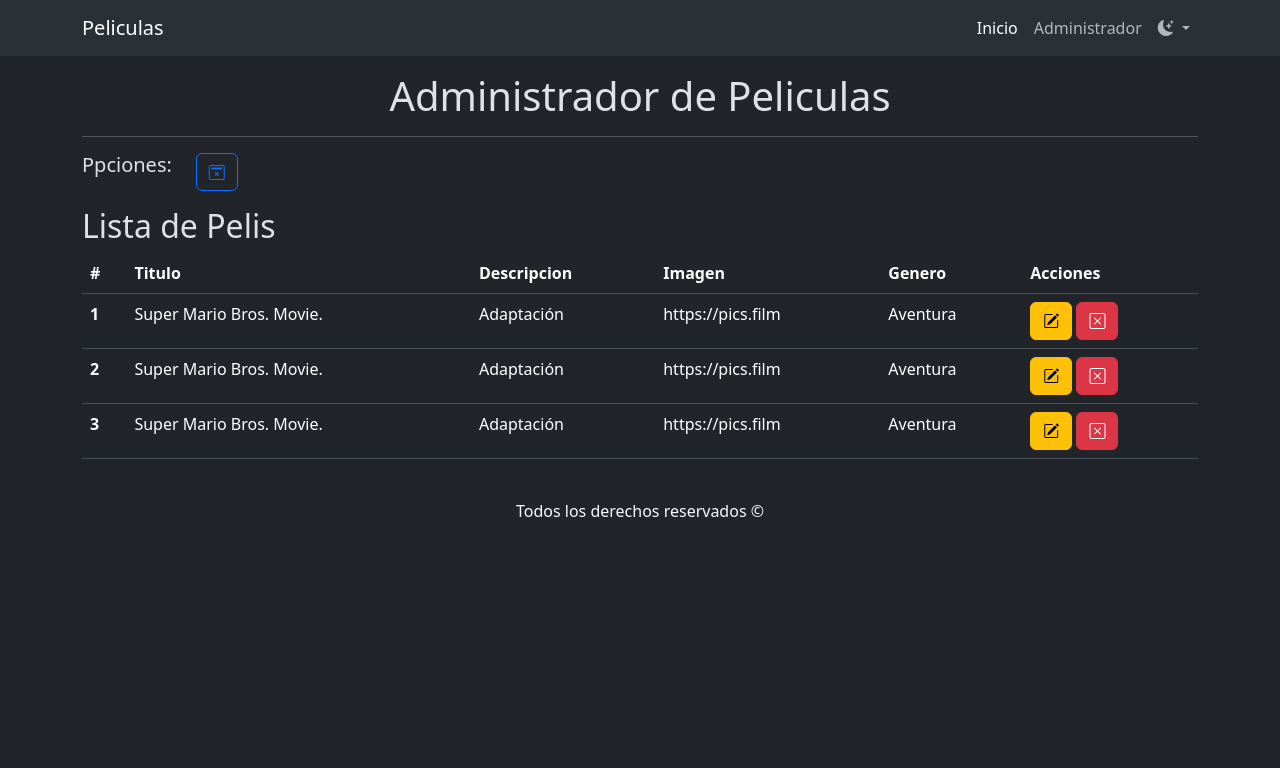
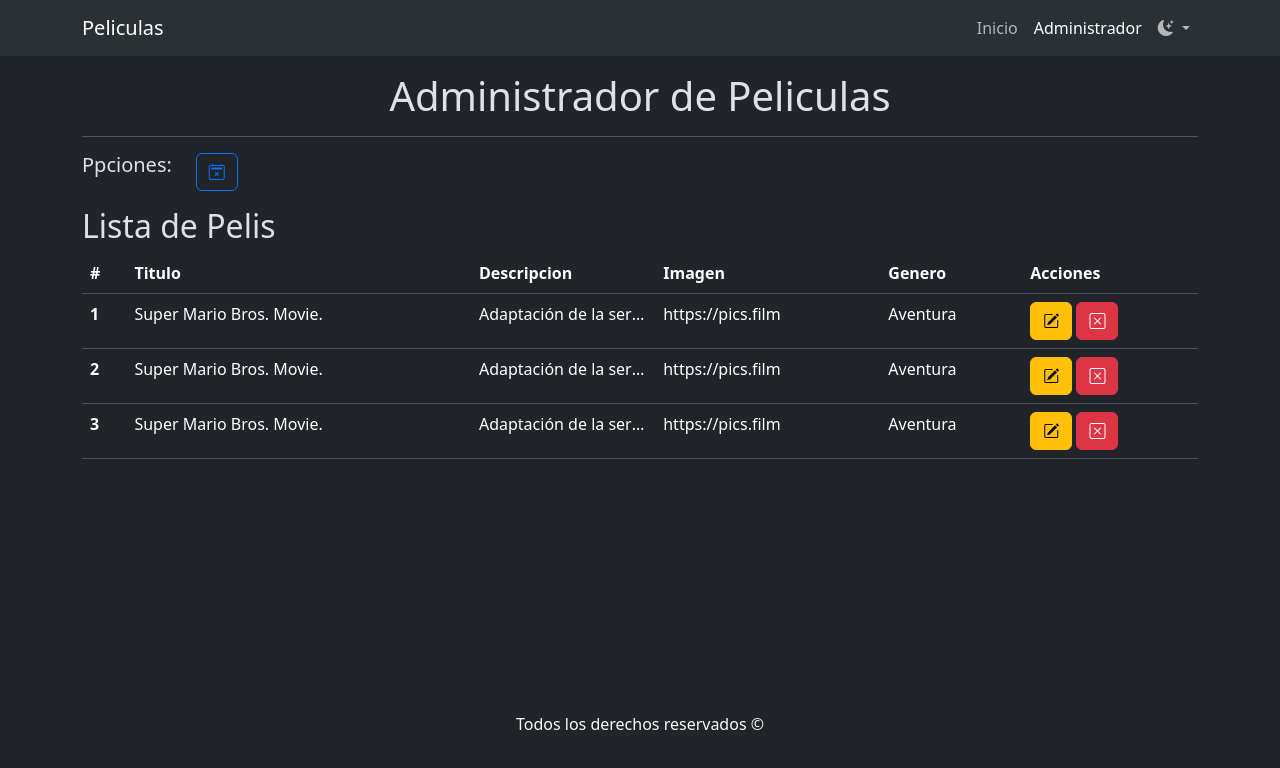
Before and after one commit to maxivega0/CrudPeliculasJs, a plain HTML site: page pages/admin.html in a window 1280 px wide. Drawn offline with nearby package versions, Linux system fonts and the light colour scheme.

Commit message:
agregado text-truncate y correccion link script app.js

```diff
--- a/css/style.css
+++ b/css/style.css
@@ -0,0 +1,12 @@
+body{
+    min-height: 100vh;
+    display: flex;
+    flex-direction: column;
+}
+main{
+    flex-grow: 1;
+}
+
+.truncateWidth{
+    max-width: 30px;
+}
--- a/pages/admin.html
+++ b/pages/admin.html
@@ -44,14 +44,14 @@
             <ul class="navbar-nav ms-auto mb-2 mb-lg-0">
               <li class="nav-item">
                 <a
-                  class="nav-link active"
+                  class="nav-link"
                   aria-current="page"
                   href="../index.html"
                   >Inicio</a
                 >
               </li>
               <li class="nav-item">
-                <a class="nav-link" href="/admin.html">Administrador</a>
+                <a class="nav-link active" href="/admin.html">Administrador</a>
               </li>
               <li class="nav-item dropdown">
                 <span
@@ -93,6 +93,7 @@
       </section>
       <section class="container">
         <h2>Lista de Pelis</h2>
+        <aside class="table-responsive">
           <table class="table">
             <thead>
               <tr>
@@ -105,10 +106,10 @@
               </tr>
             </thead>
             <tbody>
-            <tr class="table-responsive">
+              <tr>
                 <th scope="row">1</th>
                 <td>Super Mario Bros. Movie.</td>
-              <td class="text-truncate">Adaptación</td>
+                <td class="text-truncate truncateWidth">Adaptación de la serie de videojuegos de Nintendo. La película cuenta la historia de Mario y Luigi, dos hermanos que viajan a un mundo oculto para rescatar a la Princesa Peach, capturada por el malvado Rey Bowser. Las cosas, sin embargo no serán sencillas. Mario y Luigi tendrán que enfrentarse a un ejército de setas animadas antes de luchar contra su oponente. Rutas de ladrillos y castillos con múltiples peligros serán algunos de los obstáculos que los hermanos tendrán que superar para conseguir su objetivo.</td>
                 <td>https://pics.film</td>
                 <td>Aventura</td>
                 <td>
@@ -128,7 +129,7 @@
               <tr>
                 <th scope="row">2</th>
                 <td>Super Mario Bros. Movie.</td>
-              <td class="text-truncate">Adaptación</td>
+                <td class="text-truncate truncateWidth">Adaptación de la serie de videojuegos de Nintendo. La película cuenta la historia de Mario y Luigi, dos hermanos que viajan a un mundo oculto para rescatar a la Princesa Peach, capturada por el malvado Rey Bowser. Las cosas, sin embargo no serán sencillas. Mario y Luigi tendrán que enfrentarse a un ejército de setas animadas antes de luchar contra su oponente. Rutas de ladrillos y castillos con múltiples peligros serán algunos de los obstáculos que los hermanos tendrán que superar para conseguir su objetivo.</td>
                 <td>https://pics.film</td>
                 <td>Aventura</td>
                 <td>
@@ -143,7 +144,7 @@
               <tr>
                 <th scope="row">3</th>
                 <td>Super Mario Bros. Movie.</td>
-              <td class="text-truncate">Adaptación</td>
+                <td class="text-truncate truncateWidth">Adaptación de la serie de videojuegos de Nintendo. La película cuenta la historia de Mario y Luigi, dos hermanos que viajan a un mundo oculto para rescatar a la Princesa Peach, capturada por el malvado Rey Bowser. Las cosas, sin embargo no serán sencillas. Mario y Luigi tendrán que enfrentarse a un ejército de setas animadas antes de luchar contra su oponente. Rutas de ladrillos y castillos con múltiples peligros serán algunos de los obstáculos que los hermanos tendrán que superar para conseguir su objetivo.</td>
                 <td>https://pics.film</td>
                 <td>Aventura</td>
                 <td>
@@ -157,6 +158,8 @@
               </tr>
             </tbody>
           </table>
+        </aside>
+
       </section>
       <div class="modal" tabindex="-1" id="ModalEditar">
         <div class="modal-dialog">
```
Also changed, not shown: pages/detalle.html (+1 -1 lines). Lines whose indentation alone changed are shown as unchanged.
